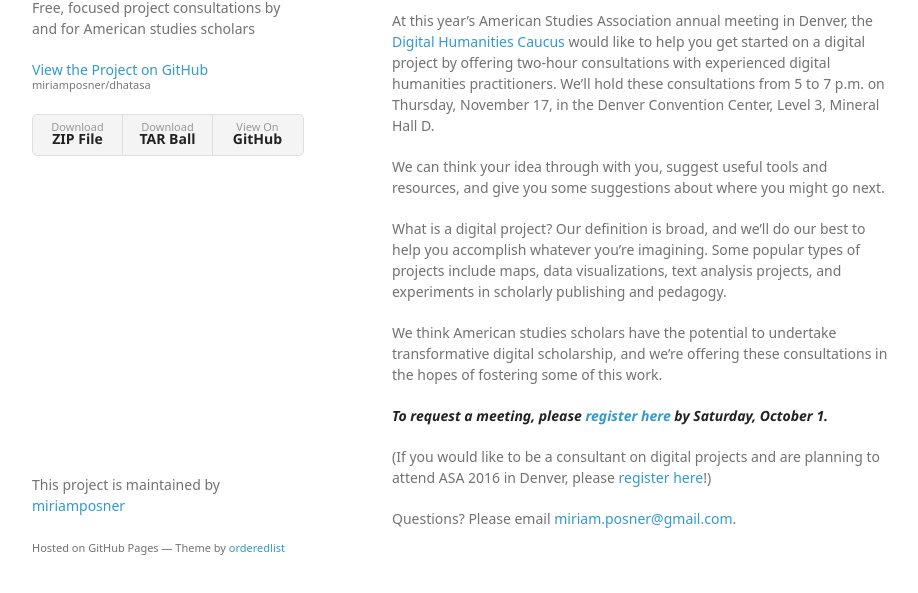
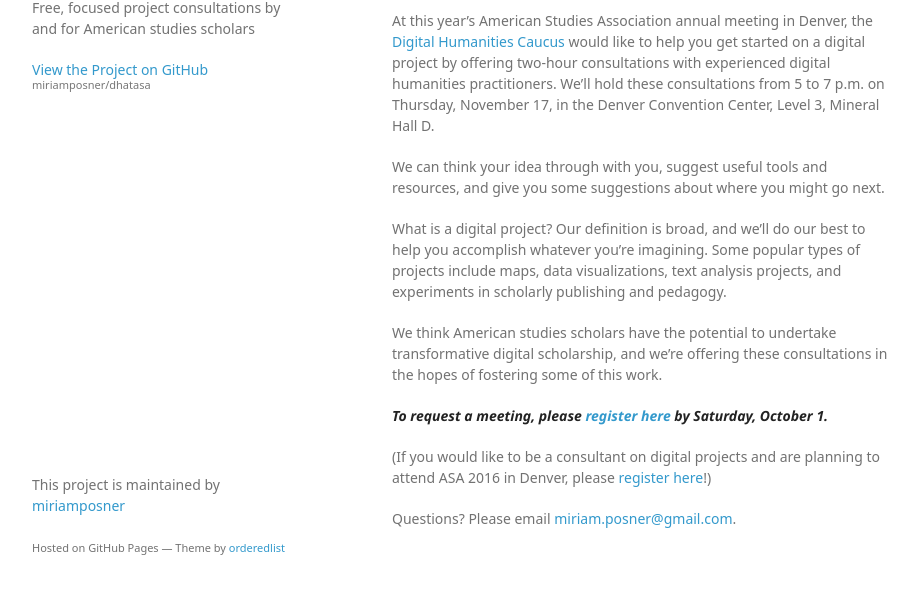
Before and after one commit to miriamposner/dhatasa, a plain HTML site: page index.html in a window 1280 px wide. Shown: the part 173-766 px from the top of the page, without its empty margins (178-1096 px from the left). Drawn offline with Linux system fonts and the light colour scheme; a web font is replaced by a local one.

Commit message:
get rid of github stuff

```diff
--- a/index.html
+++ b/index.html
@@ -20,12 +20,6 @@
 
         <p class="view"><a href="https://github.com/miriamposner/dhatasa">View the Project on GitHub <small>miriamposner/dhatasa</small></a></p>
 
-
-        <ul>
-          <li><a href="https://github.com/miriamposner/dhatasa/zipball/master">Download <strong>ZIP File</strong></a></li>
-          <li><a href="https://github.com/miriamposner/dhatasa/tarball/master">Download <strong>TAR Ball</strong></a></li>
-          <li><a href="https://github.com/miriamposner/dhatasa">View On <strong>GitHub</strong></a></li>
-        </ul>
       </header>
       <section>
         <h1>
```
